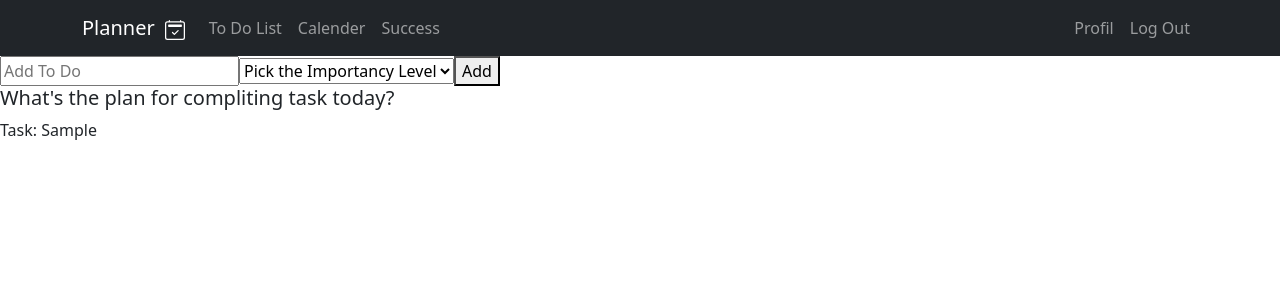
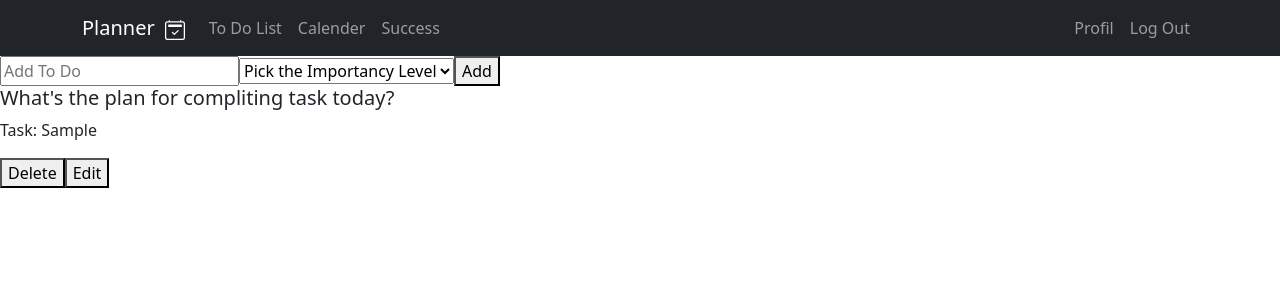
Before and after one commit to ceydaulubas/planner, a React (Create React App) app: page /ToDoList in a window 1280 px wide. Both pictures are taken after typing "Sample" into the empty fields and a click on the button "Add". Shown: the top 300 px of the page. Built offline with nearby package versions, Linux system fonts and the light colour scheme; the HTML template or start-up script is replaced by a standard one.

Commit message:
add to delete todo list task

```diff
--- a/src/components/ToDoList/ToDoListCard.js
+++ b/src/components/ToDoList/ToDoListCard.js
@@ -5,6 +5,8 @@ const TodoListCard = (props) => {
     <div className='box'>
       <p>Task: {props.task}</p>
       {props.importancy ? <p>Importancy: {props.importancy}</p> : ''}
+      <button onClick={props.clickToDelete}> Delete</button>
+      <button> Edit</button>
     </div>
   );
 };
--- a/src/pages/ToDoList.js
+++ b/src/pages/ToDoList.js
@@ -1,5 +1,5 @@
 import React, { useState } from 'react';
-import AddToDoListForm from '../components/ToDoList/ToDoListForm';
+import AddToDoListForm from '../components/ToDoList/AddToDoListForm';
 import ToDoListCard from '../components/ToDoList/ToDoListCard';
 
 const ToDolist = () => {
@@ -12,6 +12,13 @@ const ToDolist = () => {
     setToDoListState(toDoListStateCopy);
   };
 
+  const deleteToDoListHandler = (id) => {
+    const toDoListStateCopy = [...toDoListState];
+    const toDoIndex = toDoListStateCopy.findIndex((item) => item.id === id);
+    toDoListStateCopy.splice(toDoIndex, 1);
+    setToDoListState(toDoListStateCopy);
+  };
+
   return (
     <div>
       <AddToDoListForm addNewToDo={addToDoListHandler} />
@@ -20,7 +27,7 @@ const ToDolist = () => {
       {/* <ToDoListCard {...toDoListState} addToDoList={addToDoListHandler} /> */}
 
       {toDoListState.map((toDoListItem, index) => (
-        <ToDoListCard key={index} {...toDoListItem} />
+        <ToDoListCard key={index} {...toDoListItem} clickToDelete={() => deleteToDoListHandler(toDoListItem.id)} />
       ))}
     </div>
   );
```
Also changed, not shown: src/components/ToDoList/AddToDoListForm.js (renamed from src/components/ToDoList/ToDoListForm.js).
